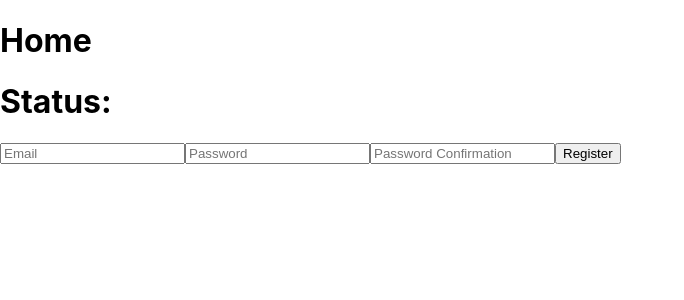
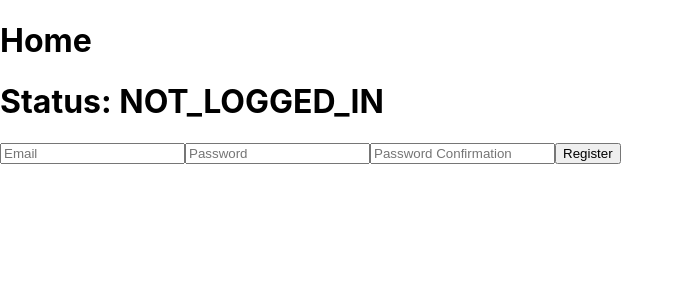
Before and after one commit to pharia-le/productivity-frontend, a React (Create React App) app: page / in a window 1280 px wide. Shown: the top 300 px of the page, without its empty margins (0-684 px from the left). Built offline with nearby package versions, Linux system fonts and the light colour scheme.

Commit message:
Update Routes, Add constructor() & Add callback funcs.

```diff
--- a/src/App.js
+++ b/src/App.js
@@ -6,6 +6,36 @@ import Dashboard from './components/Dashboard'
 import './App.css';
 
 class App extends Component {
+  constructor() {
+    super();
+
+    this.state = {
+      loggedInStatus: "NOT_LOGGED_IN",
+      user: {}
+    }
+  }
+
+  checkLoginStatus() {
+    // fetch request
+  }
+
+  componentDidMount() {
+    this.checkLoginStatus();
+  }
+
+  handleLogout() {
+    this.setState({
+      loggedInStatus: "NOT_LOGGED_IN",
+      user: {}
+    });
+  }
+
+  handleLogin(data) {
+    this.setState({
+      loggedInStatus: "LOGGED_IN",
+      user: data.user
+    });
+  }
 
   render() {
     return (
@@ -14,12 +44,23 @@ class App extends Component {
           <Switch>
             <Route
               exact path='/'
-              component={Home}
+              render={props => (
+                <Home {...props}
+                  handleLogin={this.handleLogin}
+                  handleLogout={this.handleLogout}
+                  loggedInStatus={this.state.loggedInStatus}
+                />
+              )}
             />
             <Route
               exact
               path={"/dashboard"}
-              component={Dashboard}
+              render={props => (
+                <Dashboard
+                  {...props}
+                  loggedInStatus={this.state.loggedInStatus}
+                />
+              )}
             />
           </Switch>
         </Router>
```
